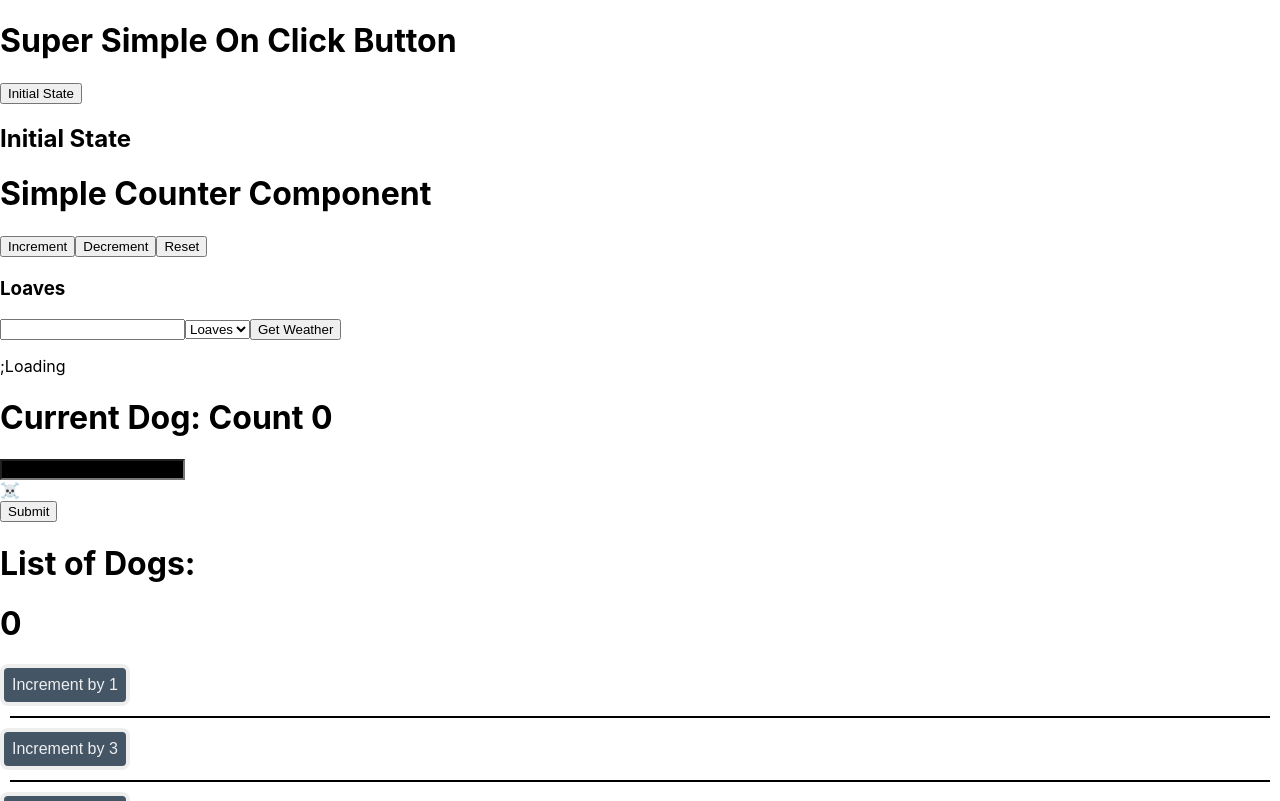
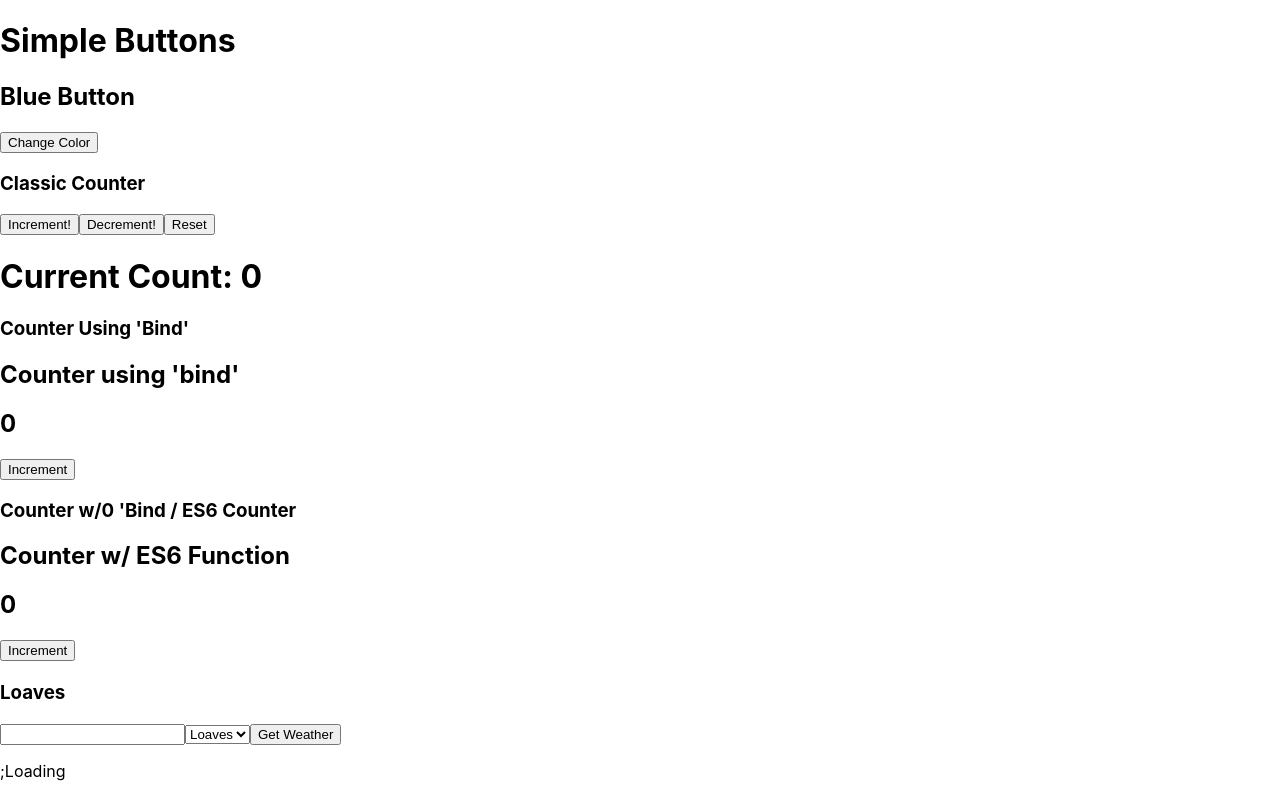
Before and after one commit to AnniePawl/Tackling-React, a React (Create React App) app: page / in a window 1280 px wide. Shown: the top 801 px of the page. Built offline with nearby package versions, Linux system fonts and the light colour scheme.

Commit message:
simple counters w/ and w/0 es6 functions

```diff
--- a/src/App.js
+++ b/src/App.js
@@ -6,9 +6,8 @@ import Title from './Title';
 import Form from './Form';
 // import Login from './Login'
 import DogNameInput from './Controlled_Components/DogName';
-import Campsite from './Examples/Campsite';
-import SimpleCounter from './SimpleCounter';
-import SimpleOnClick from './Buttons/SimpleOnClick';
+import Buttons from './Buttons/Buttons';
+import Button from './Button';
 
 class App extends Component {
 	constructor(props) {
@@ -22,9 +21,9 @@ class App extends Component {
 	render() {
 		return (
 			<div className="App">
-				<SimpleOnClick />
-
-				<SimpleCounter />
+				<div>
+					<Buttons />
+				</div>
 				<Form />
 				{/* <Login /> */}
 				<DogNameInput />
--- /dev/null
+++ b/src/Buttons/BasicButton.js
@@ -0,0 +1,30 @@
+import React, { Component } from 'react';
+
+class BasicButton extends Component {
+	constructor(props) {
+		super(props);
+		// Set State
+		this.state = {
+			buttonColor: 'Blue'
+		};
+		// Bind "this"
+		this.handleClick = this.handleClick.bind(this);
+	}
+	// Handle Click Method
+	handleClick() {
+		this.setState({
+			buttonColor: 'Red'
+		});
+	}
+
+	render() {
+		return (
+			<div>
+				<h2>{this.state.buttonColor} Button</h2>
+				<button onClick={this.handleClick}>Change Color</button>
+			</div>
+		);
+	}
+}
+
+export default BasicButton;
--- /dev/null
+++ b/src/Buttons/Buttons.js
@@ -0,0 +1,22 @@
+import React from 'react';
+import BasicButton from './BasicButton';
+import ClassicCounter from '../Counters/ClassicCounter';
+import BindCounter from '../Counters/counter_w_bind';
+import ES6Counter from '../Counters/counter_wo_bind';
+
+function Buttons() {
+	return (
+		<div>
+			<h1>Simple Buttons</h1>
+			<BasicButton />
+			<h3>Classic Counter</h3>
+			<ClassicCounter />
+			<h3>Counter Using 'Bind'</h3>
+			<BindCounter />
+			<h3>Counter w/0 'Bind / ES6 Counter</h3>
+			<ES6Counter />
+		</div>
+	);
+}
+
+export default Buttons;
--- /dev/null
+++ b/src/Counters/ClassicCounter.js
@@ -0,0 +1,50 @@
+import React, { Component } from 'react';
+
+class ClassicCounter extends React.Component {
+	constructor(props) {
+		super(props);
+		this.state = {
+			count: 0
+		};
+	}
+
+	// change code below this line
+
+	increment() {
+		this.setState({
+			count: this.state.count + 1
+		});
+	}
+
+	decrement() {
+		this.setState({
+			count: this.state.count - 1
+		});
+	}
+
+	reset() {
+		this.setState({
+			count: 0
+		});
+	}
+
+	// change code above this line
+	render() {
+		return (
+			<div>
+				<button className="inc" onClick={(e) => this.increment(e)}>
+					Increment!
+				</button>
+				<button className="dec" onClick={(e) => this.decrement(e)}>
+					Decrement!
+				</button>
+				<button className="reset" onClick={(e) => this.reset(e)}>
+					Reset
+				</button>
+				<h1>Current Count: {this.state.count}</h1>
+			</div>
+		);
+	}
+}
+
+export default ClassicCounter;
--- /dev/null
+++ b/src/Counters/counter_w_bind.js
@@ -0,0 +1,29 @@
+import React, { Component } from 'react';
+
+class BindCounter extends Component {
+	constructor(props) {
+		super(props);
+		this.state = {
+			count: 0
+		};
+		// Bind This
+		this.increment = this.increment.bind(this);
+	}
+	// Handle Increment
+	increment() {
+		this.setState({
+			count: this.state.count + 1
+		});
+	}
+	render() {
+		return (
+			<div>
+				<h2>Counter using 'bind'</h2>
+				<h2>{this.state.count}</h2>
+				<button onClick={this.increment}>Increment</button>
+			</div>
+		);
+	}
+}
+
+export default BindCounter;
--- /dev/null
+++ b/src/Counters/counter_wo_bind.js
@@ -0,0 +1,29 @@
+import React, { Component } from 'react';
+
+class ES6Counter extends Component {
+	constructor(props) {
+		super(props);
+		this.state = {
+			count: 0
+		};
+		// Handle Increment
+	}
+	// Handle Increment
+	increment() {
+		this.setState({
+			count: this.state.count + 1
+		});
+	}
+
+	render() {
+		return (
+			<div>
+				<h2>Counter w/ ES6 Function</h2>
+				<h2>{this.state.count}</h2>
+				<button onClick={(e) => this.increment(e)}>Increment</button>
+			</div>
+		);
+	}
+}
+
+export default ES6Counter;
```
Also changed, not shown: NOTES/bind_this.md (added, +35 -0 lines), src/Buttons/SimpleToggleButton.js (added, +21 -0 lines).
